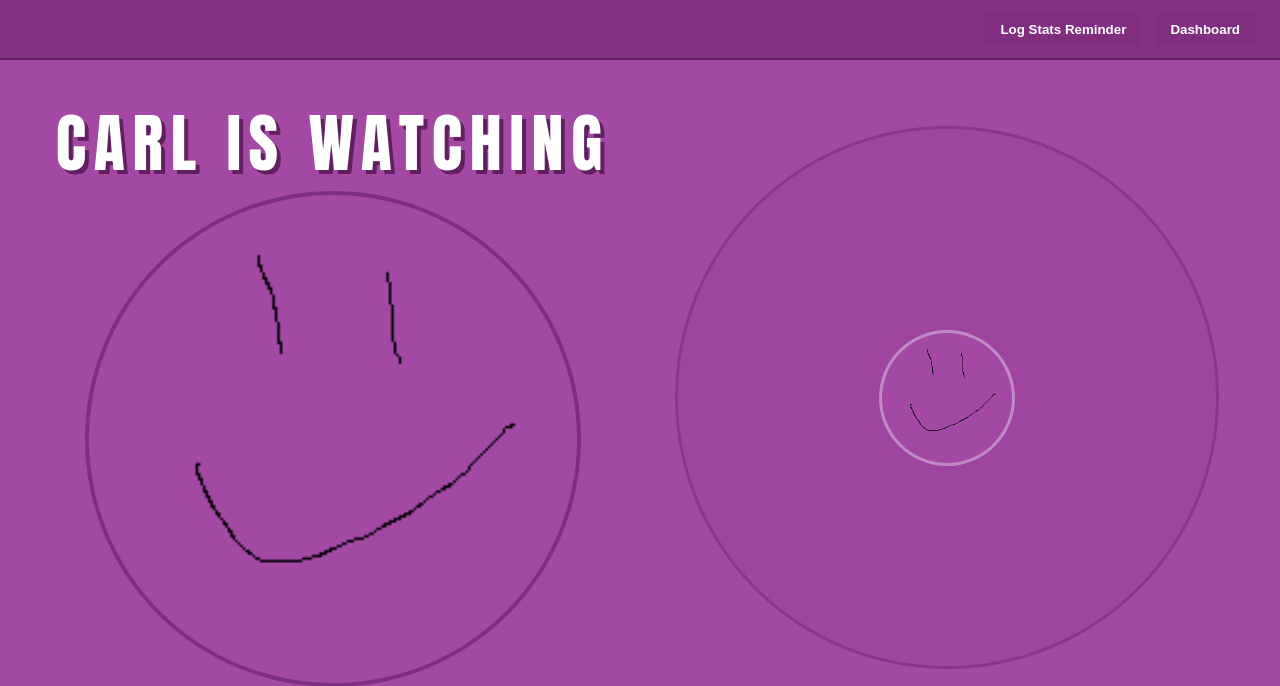
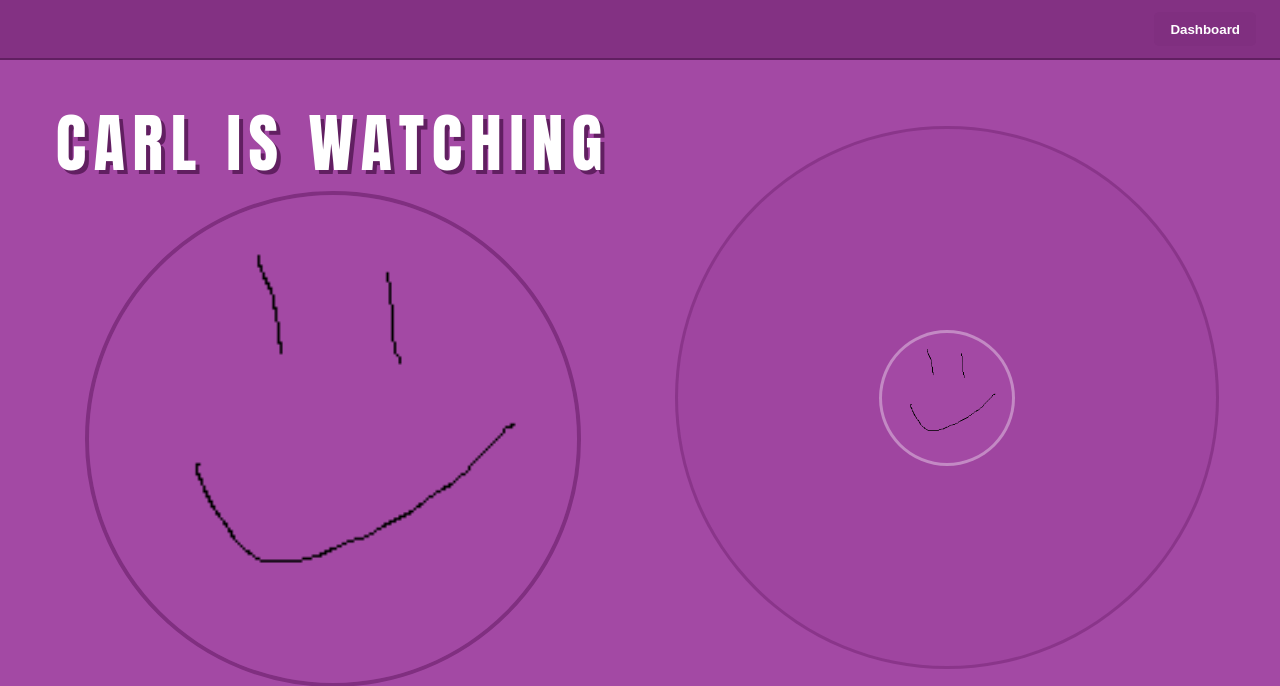
Before and after one commit to SamDennehy/Clocktower-Carl, a Flask app: page / in a window 1280 px wide. Shown: the top 686 px of the page. Run offline with Flask 3, Linux system fonts and the light colour scheme; parts of the project's set-up code (start-up, migrations or seed data) failed here and were passed over; some libraries are stand-ins or nearby versions.

Commit message:
commented out access to log stats reminder page from grimoire and dashboard pages, added log stats reminder page with discord qr code and message

```diff
--- a/templates/dashboard.html
+++ b/templates/dashboard.html
@@ -10,7 +10,7 @@
 <body>
     <nav class="page-navigation" aria-label="Page navigation">
         <button type="button" onclick="window.location.href='/'">Grimoire</button>
-        <button type="button" onclick="window.location.href='{{ url_for("log_stat_reminder") }}'">Log Stat Reminder</button>
+        <!-- <button type="button" onclick="window.location.href='{{ url_for("log_stat_reminder") }}'">Log Stat Reminder</button> -->
     </nav>
     <header class="banner">
         <img src="{{ url_for('static', filename='carl.png') }}" alt="Clocktower Carl Banner">
--- a/templates/grimoire.html
+++ b/templates/grimoire.html
@@ -9,7 +9,7 @@
 </head>
 <body>
     <nav class="page-navigation" aria-label="Page navigation">
-        <button type="button" onclick="window.location.href='{{ url_for("log_stat_reminder") }}'">Log Stats Reminder</button>
+        <!-- <button type="button" onclick="window.location.href='{{ url_for("log_stat_reminder") }}'">Log Stats Reminder</button> -->
         <button type="button" onclick="window.location.href='/dashboard'">Dashboard</button>
     </nav>
     <main class="grimoire-shell">
```
